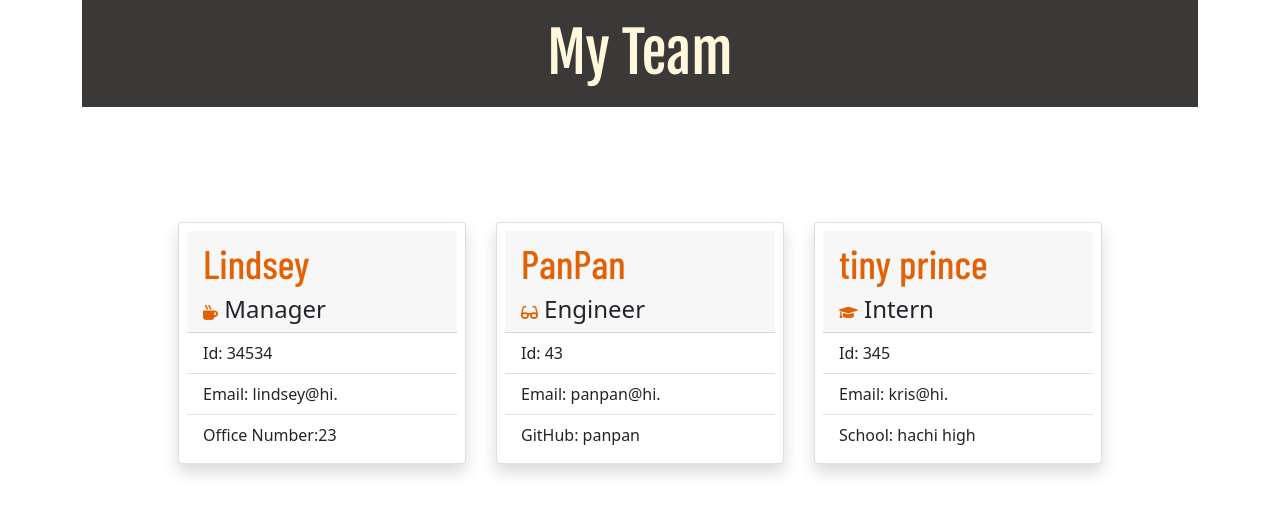
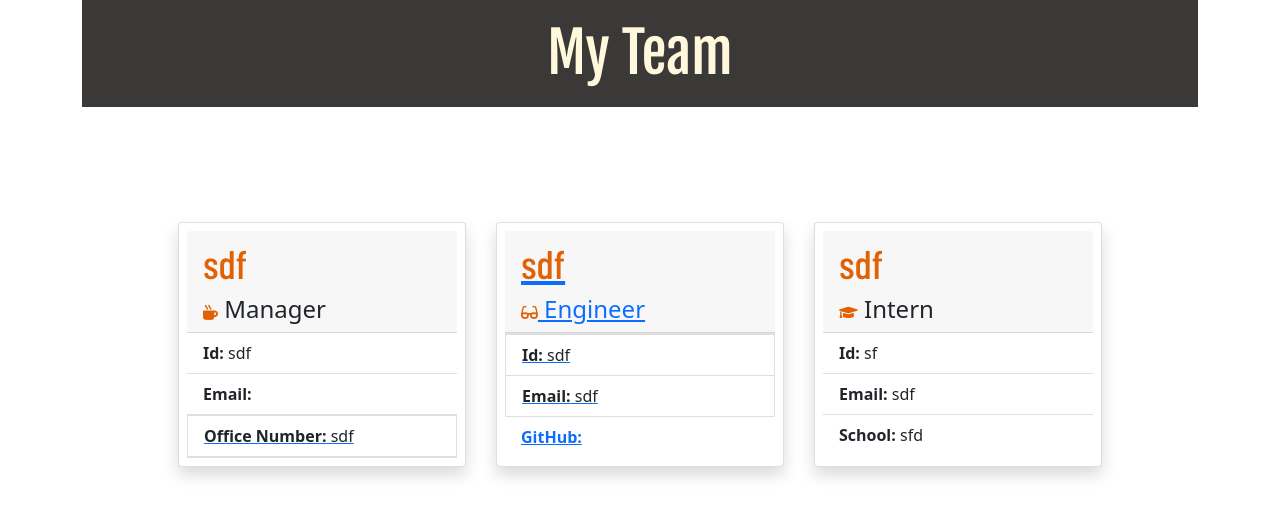
Before and after one commit to mxpux/teamprofilegen, a website: page team.html in a window 1280 px wide. Drawn offline with nearby package versions, Linux system fonts and the light colour scheme; a web font is replaced by a local one.

Commit message:
Added links (wip)

```diff
--- a/team.html
+++ b/team.html
@@ -27,40 +27,40 @@
 
   <div class="card shadow p-2" style="width: 18rem;">
       <div class="card-header">
-        <h2 class="card-title title p-right-2 p-left-2">Lindsey</h2>
+        <h2 class="card-title title p-right-2 p-left-2">sdf</h2>
         <h4 class="card-text"><i class="fas fa-mug-hot"></i><class="job"> Manager</h4>
       </div>
 
       <ul class="list-group list-group-flush">
-      <li class="list-group-item">Id: 34534</li>
-      <li class="list-group-item">Email: lindsey@hi.</li>
-      <li class="list-group-item">Office Number:23</li>
+      <li class="list-group-item"><b>Id:</b> sdf</li>
+      <li class="list-group-item"><b>Email:</b> <a href="shf@fskdh."</a></li>
+      <li class="list-group-item"><b>Office Number:</b> sdf</li>
       </ul>
   </div>
 
   <div class="card shadow p-2" style="width: 18rem;">
     <div class="card-header">
-      <h2 class="card-title title p-right-2 p-left-2">PanPan</h2>
+      <h2 class="card-title title p-right-2 p-left-2">sdf</h2>
       <h4 class="card-text"><i class="fas fa-glasses"></i> Engineer</h4>
     </div>
 
       <ul class="list-group list-group-flush">
-      <li class="list-group-item">Id: 43</li>
-      <li class="list-group-item">Email: panpan@hi.</li>
-      <li class="list-group-item">GitHub: panpan</li>
+      <li class="list-group-item"><b>Id:</b> sdf</li>
+      <li class="list-group-item"><b>Email:</b> sdf</li>
+      <li class="list-group-item"><b>GitHub:</b> <a href="shf"></a></li>
       </ul>
   </div>
 
   <div class="card shadow p-2" style="width: 18rem;">
     <div class="card-header cont">
-      <h2 class="card-title title p-right-2 p-left-2">tiny prince</h2>
+      <h2 class="card-title title p-right-2 p-left-2">sdf</h2>
       <h4 class="card-text"><i class="fas fa-graduation-cap"></i> Intern</h4>
     </div>
 
       <ul class="list-group list-group-flush">
-      <li class="list-group-item">Id: 345</li>
-      <li class="list-group-item">Email: kris@hi.</li>
-      <li class="list-group-item">School: hachi high</li>
+      <li class="list-group-item"><b>Id:</b> sf</li>
+      <li class="list-group-item"><b>Email:</b> sdf</li>
+      <li class="list-group-item"><b>School:</b> sfd</li>
       </ul>
   </div>
 
```
Also changed, not shown: source/template.js (+9 -9 lines).
